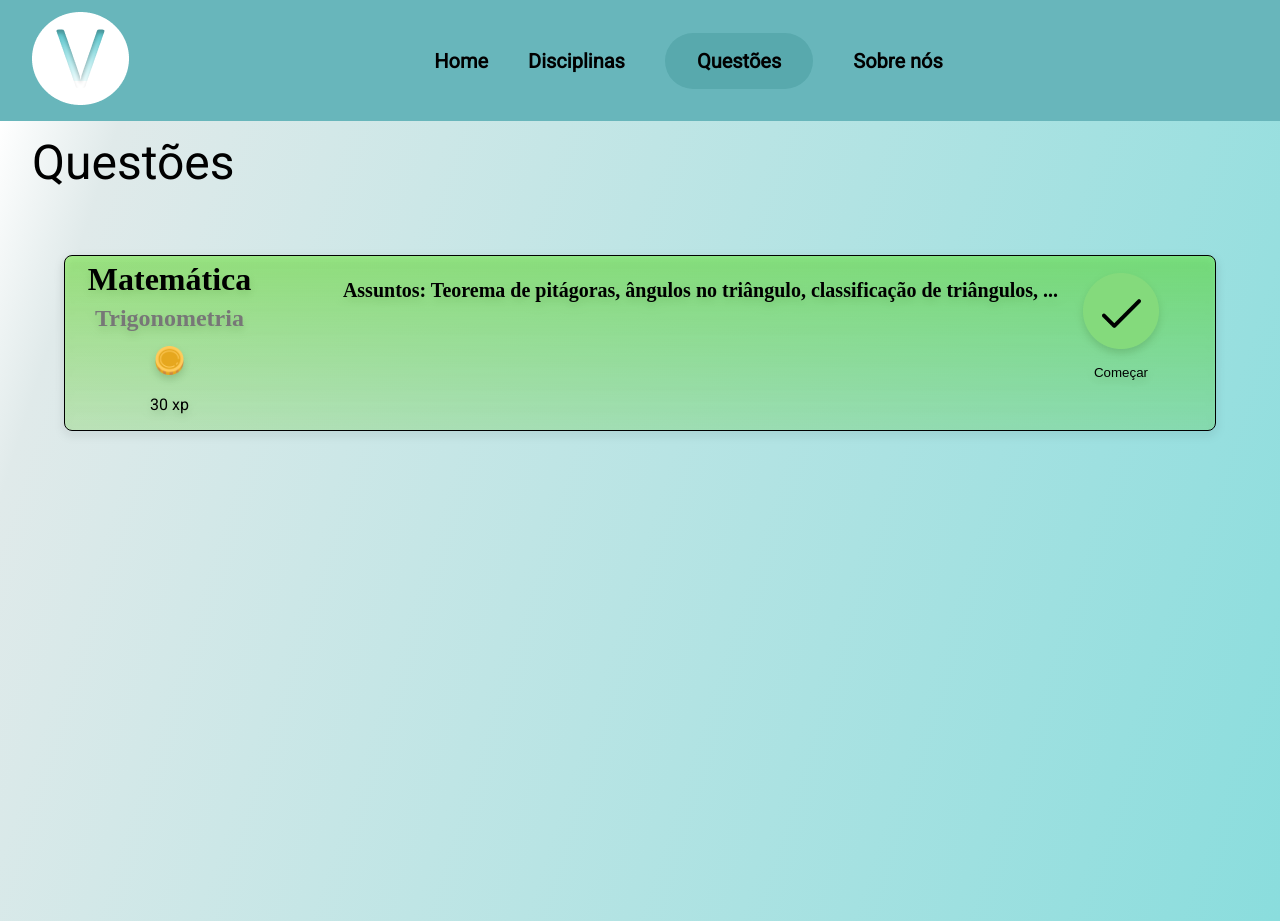
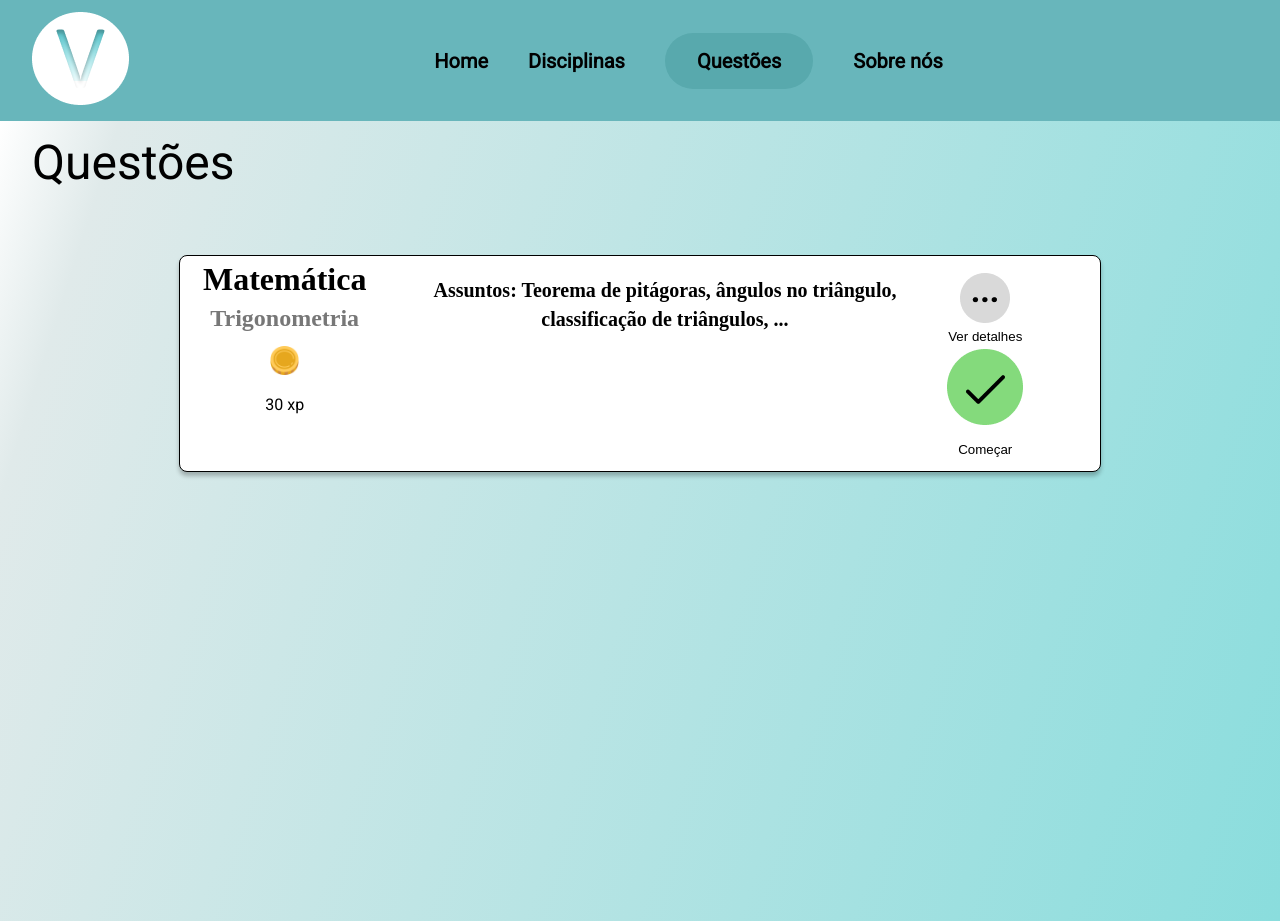
Before and after one commit to luancardoso35/trabalho-devWeb, a Vue app: page /tests in a window 1280 px wide. Built offline with nearby package versions, Linux system fonts and the light colour scheme.

Commit message:
botões "ver mais" e "começar"

```diff
--- a/src/components/QuestionsView/ContentView.vue
+++ b/src/components/QuestionsView/ContentView.vue
@@ -16,8 +16,12 @@
                     <p class="description">Assuntos: Teorema de pitágoras, ângulos no triângulo, classificação de triângulos, ...</p>
                 </div>
                 <div class="right-content">
+                    <button class = "details-button">
+                        <img src="../../assets/detailsButton.png" alt="Ver mais">
+                        <p style="margin:0.2rem 0.2rem">Ver detalhes</p>
+                    </button>
                     <button class="start-button">
-                        <img src="../../assets/StartButton.png" alt="StartButton">
+                        <img src="../../assets/startButton.png" alt="Começar">
                         <p>Começar</p>
                     </button>
                 </div>
@@ -71,19 +75,22 @@
     }
     .question-card{
         display: flex;
-        margin: 0 auto;
+        margin: 0 10%;
         box-sizing: border-box;
 
-
-        background: linear-gradient(180deg, rgba(83, 240, 9, 0.71) -116.9%, rgba(222, 222, 222, 0) 173.94%);
+        background: #FFFFFF;
+        border: 1px solid #000000;
+        box-shadow: 0px 4px 4px rgba(0, 0, 0, 0.25);
+        border-radius: 8px;
+        /*background: linear-gradient(180deg, rgba(83, 240, 9, 0.71) -116.9%, rgba(222, 222, 222, 0) 173.94%);
         border: 1px solid #000000;
         filter: drop-shadow(0px 4px 4px rgba(0, 0, 0, 0.25));
-        border-radius: 8px;
+        */
 
 
     }
     .left-content{
-        margin-right: 50px;
+        margin-right: 20px;
         text-align: center;
     }
     .middle-content{
@@ -139,6 +146,14 @@
         height:29px
     }
 
+   .details-button{
+        background-color: transparent;
+        border: transparent;
+
+    }
+    .details-button:hover{
+        cursor: pointer;
+    }
     .start-button{
         background-color: transparent;
         border: transparent;
@@ -146,6 +161,5 @@
     }
     .start-button:hover{
         cursor: pointer;
-        background-color: #6b6b6b39;
     }
 </style>
```
Also changed, not shown: src/assets/detailsButton.png (added).
